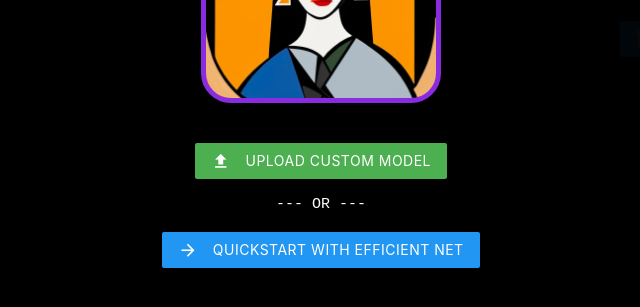
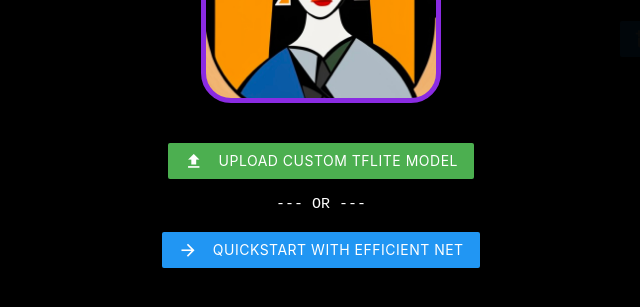
Before and after one commit to FoxyNinjaStudios/delphi.foxyninjastudios.com, a plain HTML site: page docs/testing/index.html in a window 1280 px wide. Shown: the part 257-564 px from the top of the page, without its empty margins (319-959 px from the left). Drawn offline with Linux system fonts and the light colour scheme.

Commit message:
/testing ready!

```diff
--- a/docs/testing/index.html
+++ b/docs/testing/index.html
@@ -54,7 +54,7 @@
   <input type="file" id="fileM" accept=".tflite" style="display:none;">
   <button id='uploadModel' class="btn waves-effect green" onclick="$('#fileM').click()"><i
       class="material-icons left">file_upload</i>
-    Upload Custom Model</button>
+    Upload Custom tflite Model</button>
 
     <p> --- OR ---</p>
     <button id='' class="btn waves-effect blue" onclick="$('#overlay').fadeOut()"><i
```
